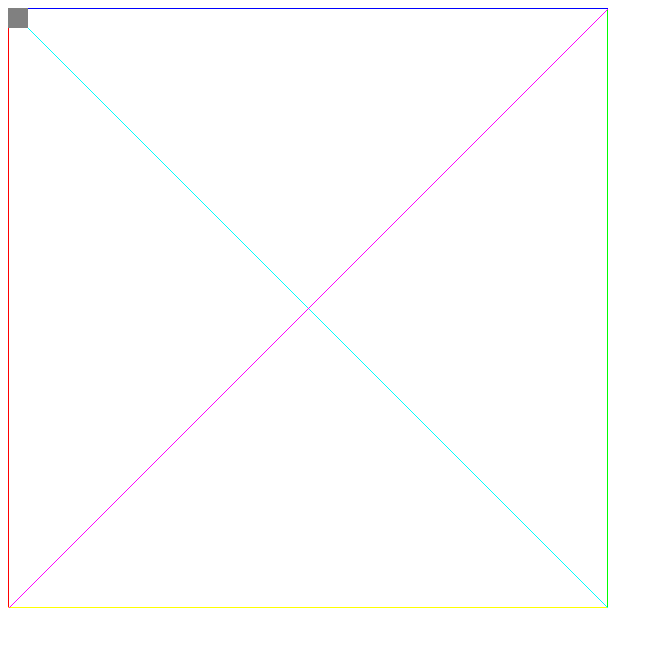
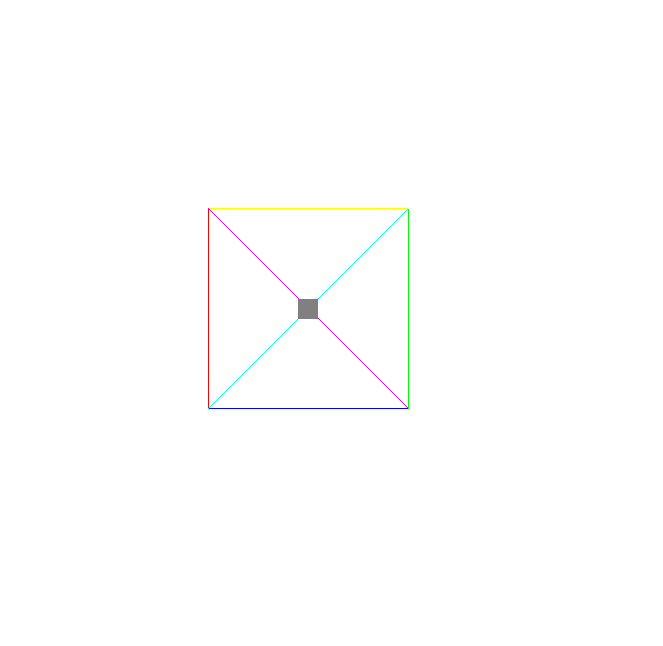
Before and after one commit to ReAleR09/html-canvas-tests, a plain HTML site: page index.html in a window 1280 px wide. Shown: the whole page, without its empty margins (0-663 px from the left). Drawn offline with Linux system fonts and the light colour scheme.

Commit message:
changed coordinate system

```diff
--- a/index.html
+++ b/index.html
@@ -17,7 +17,7 @@
   </script>
   <script>
 	window.onload = function () {
-		initCanvas();
+		initCanvas('canvas');
 		updateCanvas();
 	}
   </script>
--- a/main.js
+++ b/main.js
@@ -1,35 +1,27 @@
-var canvas, imageData, ctx;
-
-function initCanvas() {
-	canvas = document.getElementById('canvas');
-	ctx = canvas.getContext ('2d');
-	imageData = ctx.createImageData (canvas.width, canvas.height);
-}
-
 function updateCanvas() {
-	for (let i=0; i< canvas.height; ++i) {
-		putPixel(0, i, {R: 255, G: 0, B: 0});
+	for (let i=-100; i<100; ++i) {
+		putPixel(-100, i, {R: 255, G: 0, B: 0});
 	}
-	for (let i=0; i< canvas.height; ++i) {
-		putPixel(canvas.width-1, i, {R: 0, G: 255, B: 0});
+	for (let i=-100; i<100; ++i) {
+		putPixel(100, i, {R: 0, G: 255, B: 0});
 	}
-	for (let i=0; i< canvas.width; ++i) {
-		putPixel(i, 0, {R: 0, G: 0, B: 255});
+	for (let i=-100; i<100; ++i) {
+		putPixel(i, -100, {R: 0, G: 0, B: 255});
 	}
-	for (let i=0; i< canvas.width; ++i) {
-		putPixel(i, canvas.height-1, {R: 255, G: 255, B: 0});
+	for (let i=-100; i<100; ++i) {
+		putPixel(i, 100, {R: 255, G: 255, B: 0});
 	}
 
-	for (let i=0; i< canvas.width; ++i) {
+	for (let i=-100; i<100; ++i) {
 		putPixel(i, i, {R: 0, G: 255, B: 255});
 	}
-	for (let i=0; i< canvas.width; ++i) {
-		putPixel(i, canvas.width-i, {R: 255, G: 0, B: 255});
+	for (let i=-100; i<100; ++i) {
+		putPixel(i, -i, {R: 255, G: 0, B: 255});
 	}
 
 	for (const x of Array(20).keys()) {
 		for (const y of Array(20).keys()) {
-			putPixel(x, y, {R: 128, G: 128, B: 128});
+			putPixel(x-10, y-10, {R: 128, G: 128, B: 128});
 		}
 	}
 
--- a/pixel.js
+++ b/pixel.js
@@ -1,6 +1,19 @@
-// assume that imageData has already exist
+var canvas, imageData, ctx;
 
-var getPixel = function (x, y) {
+function initCanvas(canvasId) {
+	canvas = document.getElementById(canvasId);
+	ctx = canvas.getContext ('2d');
+	imageData = ctx.createImageData (canvas.width, canvas.height);
+}
+
+function transXY(x, y) {
+	let oX = canvas.width / 2 + x
+	let oY = canvas.height / 2 - y
+	return {x: oX, y: oY}
+}
+
+function getPixel(x, y) {
+	({x, y} = transXY(x, y));
 	var index = (y * imageData.width + x) * 4;
 	return {
 		R: imageData.data[index+0],
@@ -10,7 +23,8 @@ var getPixel = function (x, y) {
 	};
 }
 
-var putPixel = function (x, y, c) {
+function putPixel(x, y, c) {
+	({x, y} = transXY(x, y));
 	var index = (y * imageData.width + x) * 4;
 	imageData.data[index+0] = c.R;
 	imageData.data[index+1] = c.G;
```
